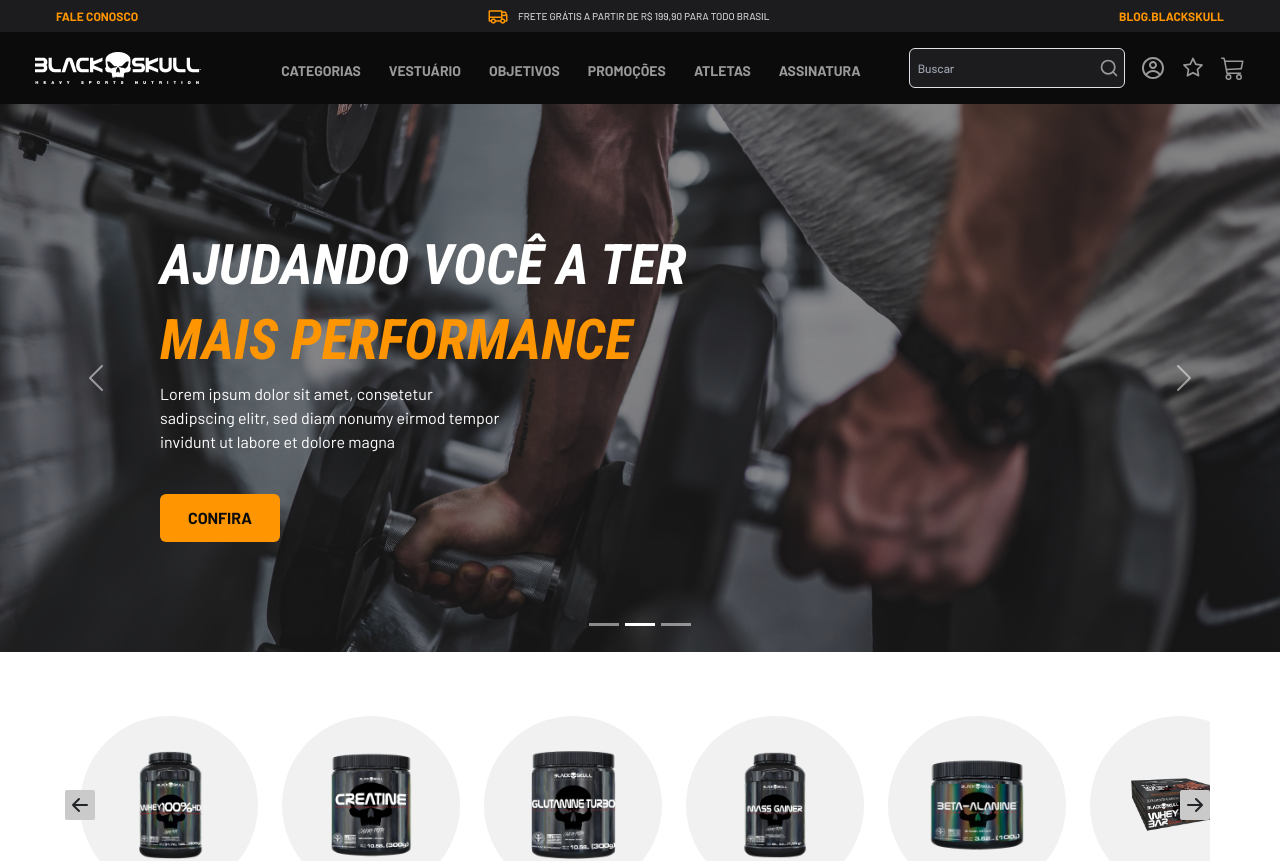
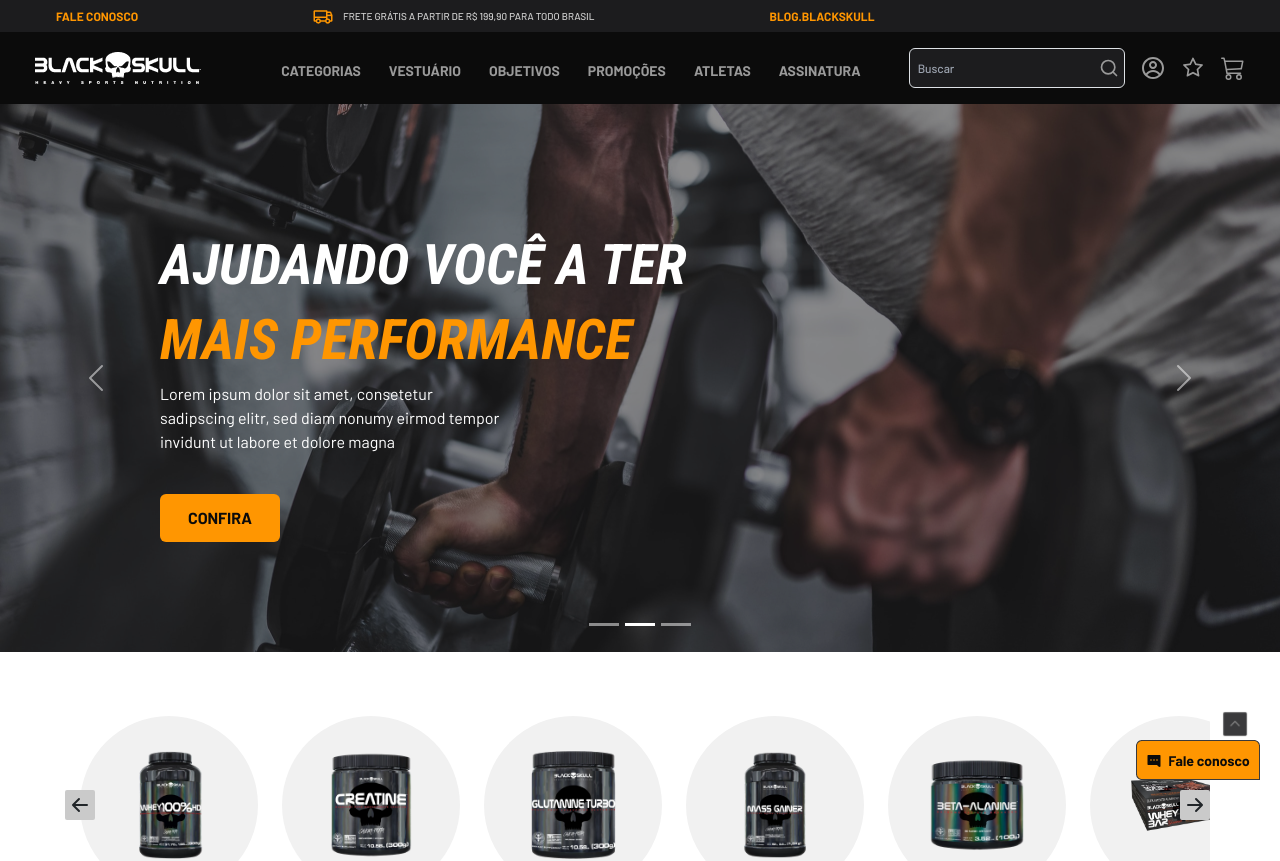
Before and after one commit to alexfarias1974/wicomm-teste-tecnico-alexfarias1974, a React (Vite) app: page / in a window 1280 px wide. Shown: the top 861 px of the page. Built offline with nearby package versions, Linux system fonts and the light colour scheme.

Commit message:
feat: back to top button & speak us

```diff
--- a/src/components/Header/index.jsx
+++ b/src/components/Header/index.jsx
@@ -1,14 +1,26 @@
-import IconTruck from "../../assets/frete_gratis_header.png"
+import { useRef } from "react";
+import IconTruck from "../../assets/frete_gratis_header.png";
+import BackTop from "../../assets/back_to_top.png";
+import SpeakToUs from "../../assets/speak_to_us.png";
+import "../../index.css"
 
 const Header = () => {
     return (
-        <div className="flex bg-dark1 justify-between font-barlow font-bold h-8 items-center text-xs px-14">
+        <header className="flex bg-dark1 justify-between font-barlow font-bold h-8 items-center text-xs px-14">
             <span className="text-orange1 cursor-pointer">FALE CONOSCO</span>
             <picture>
                 <img src={IconTruck} alt="IconTruck + Frete gratis" />
             </picture>
             <span className="text-orange1 cursor-pointer">BLOG.BLACKSKULL</span>
-        </div>
+            <div className="">
+                <a href="#" className="btn">
+                    <img src={BackTop} alt=""/>
+                </a>
+            </div>
+            <div>
+                <img src={SpeakToUs} alt="" className="speak"/>
+            </div>
+        </header>
     )
 }
 
--- a/src/components/MainCarousel/index.jsx
+++ b/src/components/MainCarousel/index.jsx
@@ -1,8 +1,9 @@
 import React from "react";
 import "bootstrap/dist/css/bootstrap.css";
 import { Carousel } from "react-bootstrap";
-import ImgCarousel from "../../assets/main_carousel_img.png"
-import Button from "../Button"
+import ImgCarousel from "../../assets/main_carousel_img.png";
+import Button from "../Button";
+import "../../index.css";
 
 const MainCarousel = () => {
     return (
--- a/src/index.css
+++ b/src/index.css
@@ -211,3 +211,56 @@
   transition: 500ms ease;
   transform: translate(0, -30px) rotate(-160deg);
 }
+
+.card-product .move-button-buy {
+  transform: translateY(0px);
+  transition: all 0.3s ease-in-out;
+  opacity: 0;
+}
+
+.card-product:hover .move-button-buy {
+  transform: translateY(0px);
+  transition: all 0.3s ease-in-out;
+  opacity: 1;
+}
+
+.move-button-buy:hover {
+  animation: moveToDown 1s ease;
+  animation-delay: 1000ms;
+}
+
+.btn {
+  display: flex;
+  justify-content: center;
+  align-items: center;
+  position: fixed;
+  bottom: 45px;
+  right: 20px;
+  width: 50px;
+  height: 50px;
+  z-index: 20;
+}
+.btn::after {
+  width: 50px;
+  font-weight: bold;
+  color: #ff9601;
+  transition: margin-top 250ms;
+}
+.btn:hover::after {
+  margin-top: -30px;
+}
+
+.btn:hover {
+  color: #ff9601;
+}
+
+.speak {
+  display: flex;
+  justify-content: center;
+  align-items: center;
+  position: fixed;
+  bottom: 20px;
+  right: 20px;
+  z-index: 20;
+  cursor: pointer;
+}
```
Also changed, not shown: src/assets/back_to_top.png (added), src/assets/speak_to_us.png (added).
